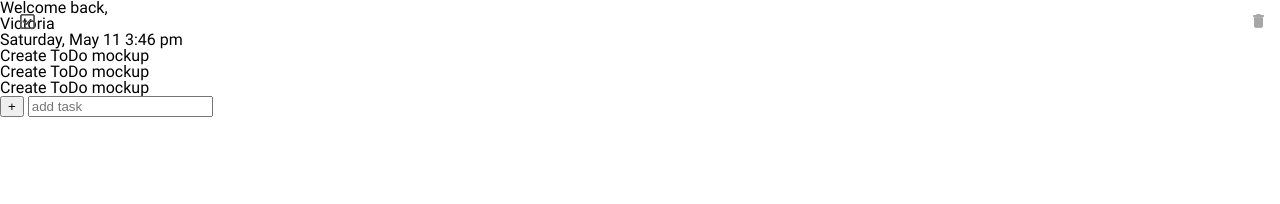
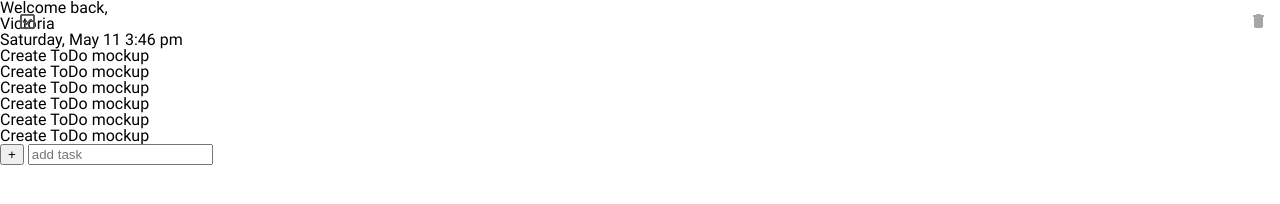
Before and after one commit to hckdbrd/to-do, a plain HTML site: page src/index.html in a window 1280 px wide. Drawn offline with Linux system fonts and the light colour scheme; a web font is replaced by a local one.

Commit message:
fixed view of the last task element

```diff
--- a/src/index.html
+++ b/src/index.html
@@ -52,6 +52,33 @@
                     <path d="M76.5,408c0,28.05,22.95,51,51,51h204c28.05,0,51-22.95,51-51V102h-306V408z M408,25.5h-89.25L293.25,0h-127.5l-25.5,25.5    H51v51h357V25.5z"/>
                 </svg>
             </li>
+            <li class="task-section__list__item">
+                <i class="checkbox">
+                    <i class="checked"></i>
+                </i>
+                Create ToDo mockup
+                <svg class="trash-bin" viewBox="0 0 459 459">
+                    <path d="M76.5,408c0,28.05,22.95,51,51,51h204c28.05,0,51-22.95,51-51V102h-306V408z M408,25.5h-89.25L293.25,0h-127.5l-25.5,25.5    H51v51h357V25.5z"/>
+                </svg>
+            </li>
+            <li class="task-section__list__item">
+                <i class="checkbox">
+                    <i class="checked"></i>
+                </i>
+                Create ToDo mockup
+                <svg class="trash-bin" viewBox="0 0 459 459">
+                    <path d="M76.5,408c0,28.05,22.95,51,51,51h204c28.05,0,51-22.95,51-51V102h-306V408z M408,25.5h-89.25L293.25,0h-127.5l-25.5,25.5    H51v51h357V25.5z"/>
+                </svg>
+            </li>
+            <li class="task-section__list__item">
+                <i class="checkbox">
+                    <i class="checked"></i>
+                </i>
+                Create ToDo mockup
+                <svg class="trash-bin" viewBox="0 0 459 459">
+                    <path d="M76.5,408c0,28.05,22.95,51,51,51h204c28.05,0,51-22.95,51-51V102h-306V408z M408,25.5h-89.25L293.25,0h-127.5l-25.5,25.5    H51v51h357V25.5z"/>
+                </svg>
+            </li>
         </ul>
     </section>
 
--- a/src/scss/abstract/_base-settings.scss
+++ b/src/scss/abstract/_base-settings.scss
@@ -6,22 +6,12 @@ html {
     font-family: $font-regular;
 }
 
-// i[data-state="checked"] {
-//     position: absolute;
-//     top: 13px;
-//     left: 0;
-
-//     z-index: 1;
-
-//     width: 9px;
-//     height: 8px;
-
-//     margin: -9px 0 0 3px;
-
-//     background-image: url(../icons/checked.svg);
-//     background-repeat: no-repeat;
-//     background-size: 9px 8px;
-// }
+.font-bold {
+    font-family: $font-bold;
+}
+.font-regular {
+    font-family: $font-regular;
+}
 
 .checkbox {
     position: absolute;
--- a/src/scss/abstract/_vars.scss
+++ b/src/scss/abstract/_vars.scss
@@ -12,11 +12,3 @@ $green: #00ff00;
 // fonts
 $font-bold: "RobotoBold", sans-serif;
 $font-regular: "RobotoRegular", sans-serif;
-
-
-.font-bold {
-    font-family: $font-bold;
-}
-.font-regular {
-    font-family: $font-regular;
-}
--- a/src/scss/devices/mobile/_input-block.scss
+++ b/src/scss/devices/mobile/_input-block.scss
@@ -11,7 +11,7 @@
     align-items: center;
 
     width: 100%;
-    height: 45px;
+    height: 47px;
 
     background-color: $black-input-box;
 
@@ -23,12 +23,10 @@
         position: absolute;
         display: block;
         top: 4px;
-        right: 15px;
+        right: 20px;
 
 
         display: block;
-
-        // margin: -3px -10px 0 0;
 
         font-size: 28px;
         color: $white;
@@ -36,8 +34,6 @@
         background-color: transparent;
 
         border: none;
-
-        cursor: pointer;
     }
     &__task-input {
         //Even if text-colot is #ffffff - input text-color for some reasons dimmer than usual
--- a/src/scss/devices/mobile/_task-section.scss
+++ b/src/scss/devices/mobile/_task-section.scss
@@ -5,6 +5,9 @@
     flex-direction: column;
     justify-content: flex-start;
     align-items: center;
+
+    margin-bottom: 67px;
+
         &__item {
             position: relative;
 
```
Also changed, not shown: src/css/style.css.
